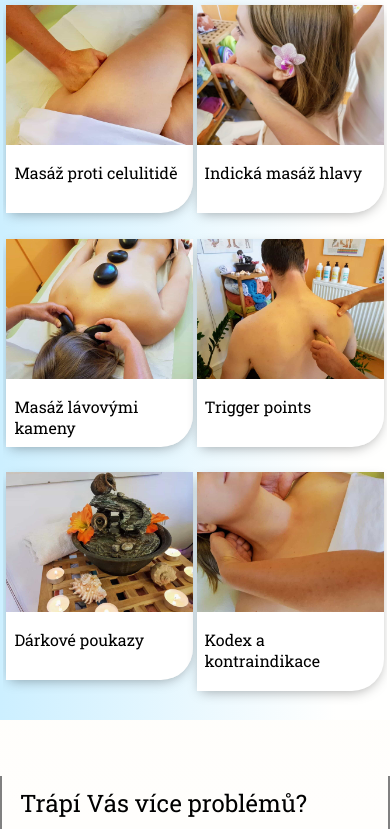
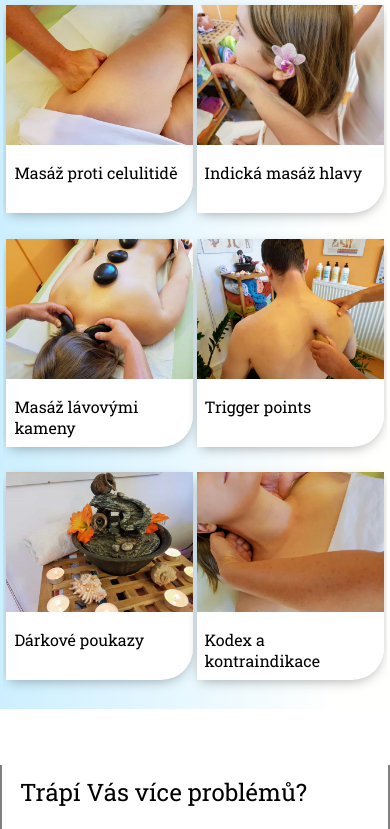
Before and after one commit to AkLato/masazevracov, a plain HTML site: page index.html in a window 390 px wide. Shown: the part 1681-2510 px from the top of the page. Drawn offline with nearby package versions, Linux system fonts and the light colour scheme; some packages are replaced by stand-ins of ours.

Commit message:
Add files via upload

```diff
--- a/index.html
+++ b/index.html
@@ -200,7 +200,7 @@
         </a>
       </li>
       <li>
-        <a href="#section12">
+        <a href="#section12" class='content'>
           <div class="content-overlay">
           <img class="lazyload" data-src="img/lymf2.jpg">
           <br>
--- a/style.css
+++ b/style.css
@@ -4,12 +4,6 @@ body {
   color: #000;
   overflow: hidden;
   margin: auto;
-  background: rgb(255, 206, 238);
-  background: linear-gradient(
-    180deg,
-    rgba(255, 232, 206, 0.4) 0%,
-    rgba(255, 255, 254, 1) 80%
-  );
 }
 
 p {
@@ -196,11 +190,10 @@ img {
   box-sizing: border-box;
   float: left;
   padding: 1em;
-  padding-bottom: 1.5em;
+  padding-bottom: 3em;
 }
 .expanding-grid .links > li a {
   background-color: #fff;
-  min-height: 17.6em;
   border-radius: 0 0 2em 0;
   -webkit-box-shadow: 0px 4px 13px -4px rgba(0, 0, 0, 0.37);
   -moz-box-shadow: 0px 4px 13px -4px rgba(0, 0, 0, 0.37);
@@ -213,6 +206,9 @@ img {
   text-decoration: none;
   -webkit-font-smoothing: antialiased;
   -moz-osx-font-smoothing: grayscale;
+}
+.content {
+  min-height: 18em;
 }
 
 .expanding-grid .links > li a:hover {
@@ -486,8 +482,7 @@ th {
   }
   .expanding-grid .links > li a {
     background-color: #fff;
-    min-height: 13.5em;
-    padding-bottom: 1em;
+    min-height: 14em;
   }
   .expanding-grid .links > li {
     padding: 0.7em;
@@ -513,8 +508,7 @@ th {
     padding: 0 0 1em 2em;
   }
   .expanding-grid .links > li a {
-    min-height: 14em;
-    padding-bottom: 1em;
+    /* min-height: 14em; */
   }
   .content:hover .content-details {
     top: 5em;
```
